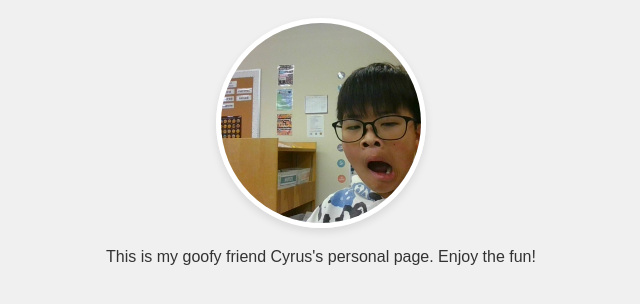
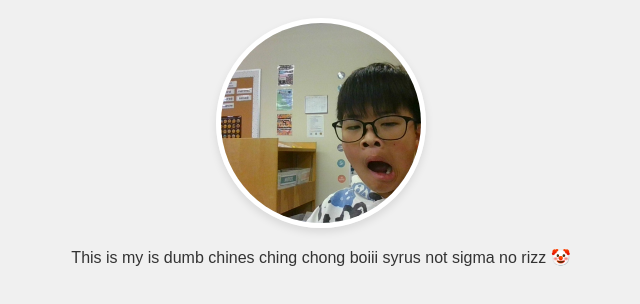
Before and after one commit to havishm123/sigmaboi, a plain HTML site: page Index.html in a window 1280 px wide. Shown: the part 90-394 px from the top of the page, without its empty margins (319-959 px from the left). Drawn offline with Linux system fonts and the light colour scheme.

Commit message:
Update description of Cyrus's personal page

```diff
--- a/Index.html
+++ b/Index.html
@@ -29,7 +29,7 @@
         <h1>Welcome to Cyrus's World!</h1>
         <!-- Ensure you have a file named 'wallpaper.jpg' in the same folder -->
         <img src="wallpaper.jpg" alt="Profile picture of Cyrus">
-        <p>This is my goofy friend Cyrus's personal page. Enjoy the fun!</p>
+        <p>This is my is dumb chines ching chong boiii syrus not sigma no rizz 🤡</p>
     </div>
 </body>
 </html>
```
